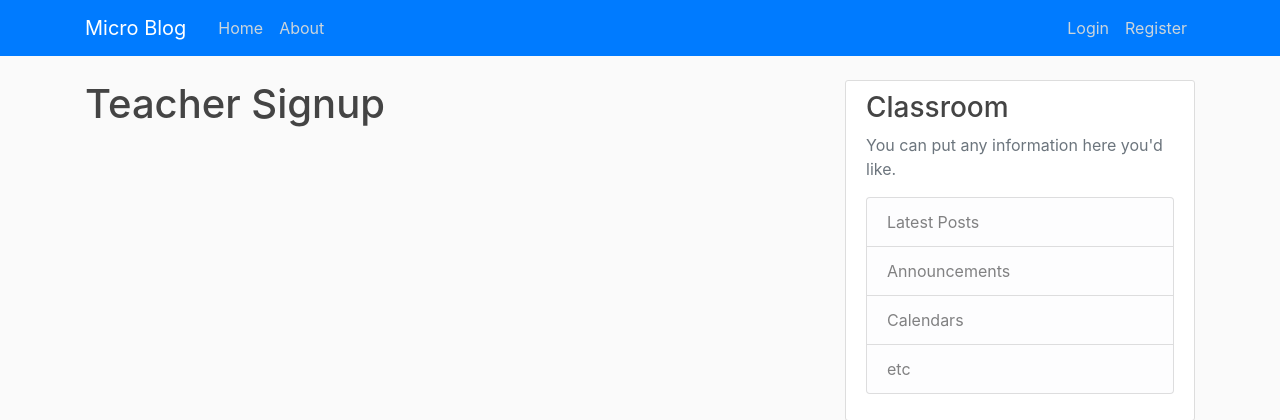
After one commit to shiyanshirani/tremendo-task, a Django app: page /register/teacher in a window 1280 px wide. The commit adds this page. Shown: the top 420 px of the page. Run offline with Django 3.2, Linux system fonts and the light colour scheme; some libraries are stand-ins or nearby versions.

```diff
--- /dev/null
+++ b/Tremendodjango/microblog/forms.py
@@ -0,0 +1,6 @@
+from django import forms
+from django.contrib.auth.forms import UserCreationForm
+from django.contrib.auth import password_validation
+
+class SignUpStudent(UserCreationForm):
+    full_name = forms.CharField(max_lenth=50, min_length=4, required=True, help_text="Full Name")
--- a/Tremendodjango/microblog/templates/microblog/home.html
+++ b/Tremendodjango/microblog/templates/microblog/home.html
@@ -3,7 +3,7 @@
 {% block content %}
   <h2>Welcome to the Tremendo! <span class="icon-emo-happy"></span></h2>
   <p class="lead">
-    If you already have an account, go ahead and <a href="#">log in</a>. If you are new here, get started
-    by creating a <a href="{% url 'student-signup' %}">student account</a> or a <a href="#">teacher account</a>.
+    If you already have an account, go ahead and <a href="{% url 'login-page' %}">log in</a>. If you are new here, get started
+    by creating a <a href="{% url 'student-signup' %}">student account</a> or a <a href="{% url 'teacher-signup' %}">teacher account</a>.
   </p>
 {% endblock content %}
--- a/Tremendodjango/microblog/templates/microblog/layout.html
+++ b/Tremendodjango/microblog/templates/microblog/layout.html
@@ -28,8 +28,8 @@
           </button>
           <div class="collapse navbar-collapse" id="navbarToggle">
             <div class="navbar-nav mr-auto">
-              <a class="nav-item nav-link" href="#">Home</a>
-              <a class="nav-item nav-link" href="#">About</a>
+              <a class="nav-item nav-link" href="{% url 'blog-home' %}">Home</a>
+              <a class="nav-item nav-link" href="{% url 'blog-home' %}">About</a>
             </div>
             <!-- Navbar Right Side -->
             <div class="navbar-nav">
--- /dev/null
+++ b/Tremendodjango/microblog/templates/microblog/register_student.html
@@ -0,0 +1,5 @@
+{% extends 'microblog/layout.html' %}
+
+{% block content %}
+
+{% endblock content %}
--- /dev/null
+++ b/Tremendodjango/microblog/templates/microblog/register_teacher.html
@@ -0,0 +1,5 @@
+{% extends 'microblog/layout.html' %}
+
+{% block content %}
+    <h1>Teacher Signup</h1>
+{% endblock content %}
--- a/Tremendodjango/microblog/urls.py
+++ b/Tremendodjango/microblog/urls.py
@@ -4,5 +4,7 @@ from . import views
 urlpatterns = [
     path('', views.home, name='blog-home'),
     path('login/', views.login, name='blog-login'),
-    path('register/student', views.register_student, name="student-signup")
+    path('register/student', views.register_student, name="student-signup"),
+    path('register/teacher', views.register_teacher, name="teacher-signup"),
+    path('register/login_page', views.login_page, name="login-page"),
 ]
--- a/Tremendodjango/microblog/views.py
+++ b/Tremendodjango/microblog/views.py
@@ -9,12 +9,17 @@ def home(request):
 def login(request):
     return render(request, 'microblog/login.html')
 
-# def student_signup(request):
-#     return render(request, 'microblog/student_signup.html')
-
 def register_student(request):
     if request.method == "POST":
         form = UserCreationForm(request.POST)
+        if form.is_valid():
+            username = form.cleaned_data.get('username')
     else:
         form = UserCreationForm()
-    return render(request, 'microblog/register.html', {'form': form})
+    return render(request, 'microblog/register_student.html', {'form': form})
+
+def register_teacher(request):
+    return render(request, 'microblog/register_teacher.html')
+
+def login_page(request):
+    return render(request, 'microblog/login_page.html')
```
Also changed, not shown: Tremendodjango/microblog/models.py (+10 -2 lines), Tremendodjango/microblog/templates/microblog/login_page.html (added, +8 -0 lines), Tremendodjango/microblog/templates/microblog/register.html (deleted, +0 -12 lines).
